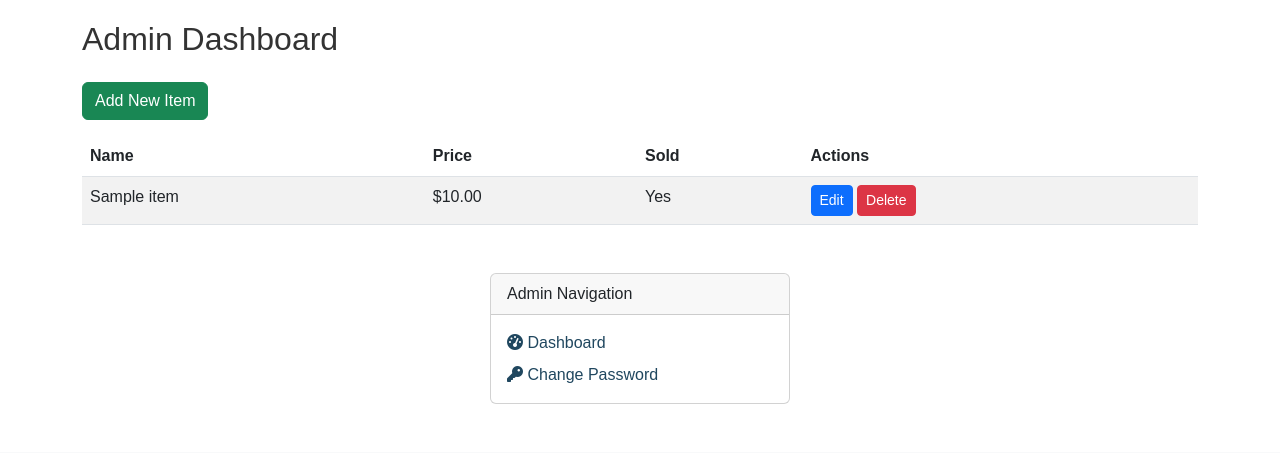
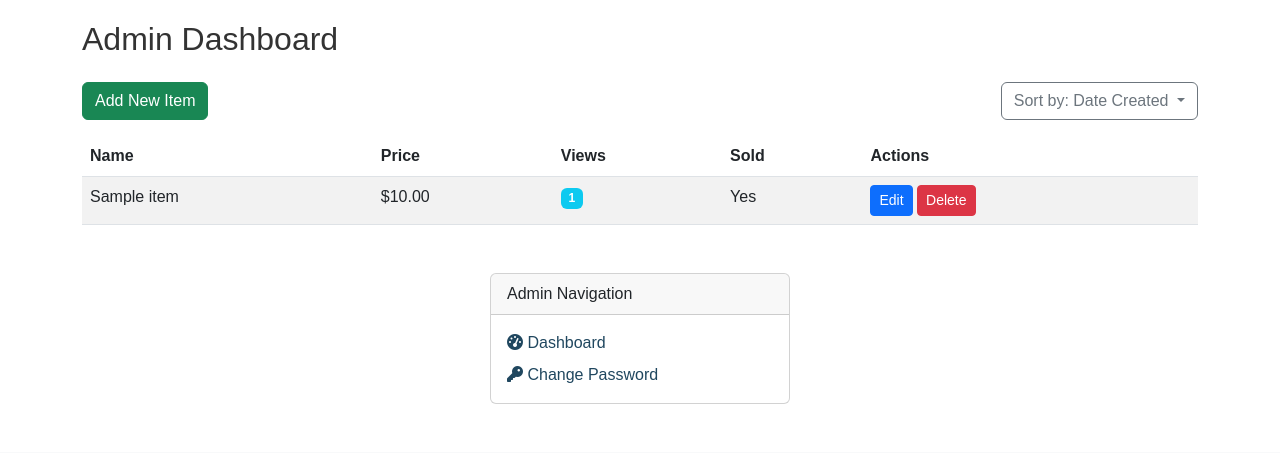
Before and after one commit to smitius/flea-market, a Flask app: page /admin/dashboard in a window 1280 px wide. Shown: the part 64-517 px from the top of the page. Run offline with Flask 3, Linux system fonts and the light colour scheme; a user stored in the database is signed in; tables that the repository leaves empty hold one stand-in row (values such as "Sample post").

Commit message:
Added view counter

```diff
--- a/app/models.py
+++ b/app/models.py
@@ -25,6 +25,7 @@ class Item(db.Model):
     price = db.Column(db.Float, nullable=False)
     is_sold = db.Column(db.Boolean, default=False)
     created_at = db.Column(db.DateTime, default=datetime.utcnow)
+    view_count = db.Column(db.Integer, default=0)
     images = db.relationship('ItemImage', backref='item', lazy=True, cascade='all, delete-orphan')
 
 class ItemImage(db.Model):
--- a/app/routes/admin.py
+++ b/app/routes/admin.py
@@ -17,8 +17,18 @@ admin = Blueprint('admin', __name__)
 @admin.route('/dashboard')
 @login_required
 def dashboard():
-    items = Item.query.order_by(Item.created_at.desc()).all()
-    return render_template('admin/dashboard.html', items=items)
+    sort_by = request.args.get('sort', 'created_at')
+
+    if sort_by == 'views':
+        items = Item.query.order_by(Item.view_count.desc()).all()
+    elif sort_by == 'name':
+        items = Item.query.order_by(Item.name.asc()).all()
+    elif sort_by == 'price':
+        items = Item.query.order_by(Item.price.desc()).all()
+    else:  # default to created_at
+        items = Item.query.order_by(Item.created_at.desc()).all()
+
+    return render_template('admin/dashboard.html', items=items, current_sort=sort_by)
 
 @admin.route('/item/new', methods=['GET', 'POST'])
 @login_required
--- a/app/static/js/app.js
+++ b/app/static/js/app.js
@@ -35,6 +35,20 @@ document.addEventListener('DOMContentLoaded', () => {
   document.querySelectorAll('.item-card').forEach((card) => {
     card.addEventListener('click', () => {
       const data = card.getAttribute('data-images');
+      const itemId = card.getAttribute('data-item-id');
+
+      // Track the view
+      if (itemId) {
+        fetch(`/item/${itemId}/view`, {
+          method: 'POST',
+          headers: {
+            'Content-Type': 'application/json',
+          }
+        }).catch(error => {
+          console.log('View tracking failed:', error);
+        });
+      }
+
       if (!data) return;
       images = data.split(',');
       showImage(0);
--- a/app/templates/admin/dashboard.html
+++ b/app/templates/admin/dashboard.html
@@ -2,12 +2,26 @@
 {% block title %}Admin Dashboard{% endblock %}
 {% block content %}
   <h2 class="mb-4">Admin Dashboard</h2>
-  <a href="{{ url_for('admin.new_item') }}" class="btn btn-success mb-3">Add New Item</a>
+  <div class="d-flex justify-content-between align-items-center mb-3">
+    <a href="{{ url_for('admin.new_item') }}" class="btn btn-success">Add New Item</a>
+    <div class="dropdown">
+      <button class="btn btn-outline-secondary dropdown-toggle" type="button" data-bs-toggle="dropdown">
+        Sort by: {% if current_sort == 'views' %}Views{% elif current_sort == 'name' %}Name{% elif current_sort == 'price' %}Price{% else %}Date Created{% endif %}
+      </button>
+      <ul class="dropdown-menu">
+        <li><a class="dropdown-item" href="{{ url_for('admin.dashboard', sort='created_at') }}">Date Created</a></li>
+        <li><a class="dropdown-item" href="{{ url_for('admin.dashboard', sort='views') }}">Most Viewed</a></li>
+        <li><a class="dropdown-item" href="{{ url_for('admin.dashboard', sort='name') }}">Name</a></li>
+        <li><a class="dropdown-item" href="{{ url_for('admin.dashboard', sort='price') }}">Price</a></li>
+      </ul>
+    </div>
+  </div>
   <table class="table table-striped">
     <thead>
       <tr>
         <th>Name</th>
         <th>Price</th>
+        <th>Views</th>
         <th>Sold</th>
         <th>Actions</th>
       </tr>
@@ -17,6 +31,9 @@
         <tr>
           <td>{{ item.name }}</td>
           <td>${{ '%.2f' | format(item.price) }}</td>
+          <td>
+            <span class="badge bg-info">{{ item.view_count or 0 }}</span>
+          </td>
           <td>{{ 'Yes' if item.is_sold else 'No' }}</td>
           <td>
             <a href="{{ url_for('admin.edit_item', item_id=item.id) }}" class="btn btn-primary btn-sm">Edit</a>
--- a/app/templates/index.html
+++ b/app/templates/index.html
@@ -21,6 +21,7 @@
       <div class="col">
         <div
           class="card item-card {% if item.is_sold %}sold{% endif %}"
+          data-item-id="{{ item.id }}"
           data-images="{% for img in item.images %}
     {% if img.filename in ['demo.jpg', 'noimage.jpeg'] %}
       {{ url_for('static', filename=img.filename) }}
```
Also changed, not shown: app/routes/main.py (+10 -1 lines), migrate_add_view_count.py (added, +53 -0 lines), app/static/uploads/sponge.gif (added).
